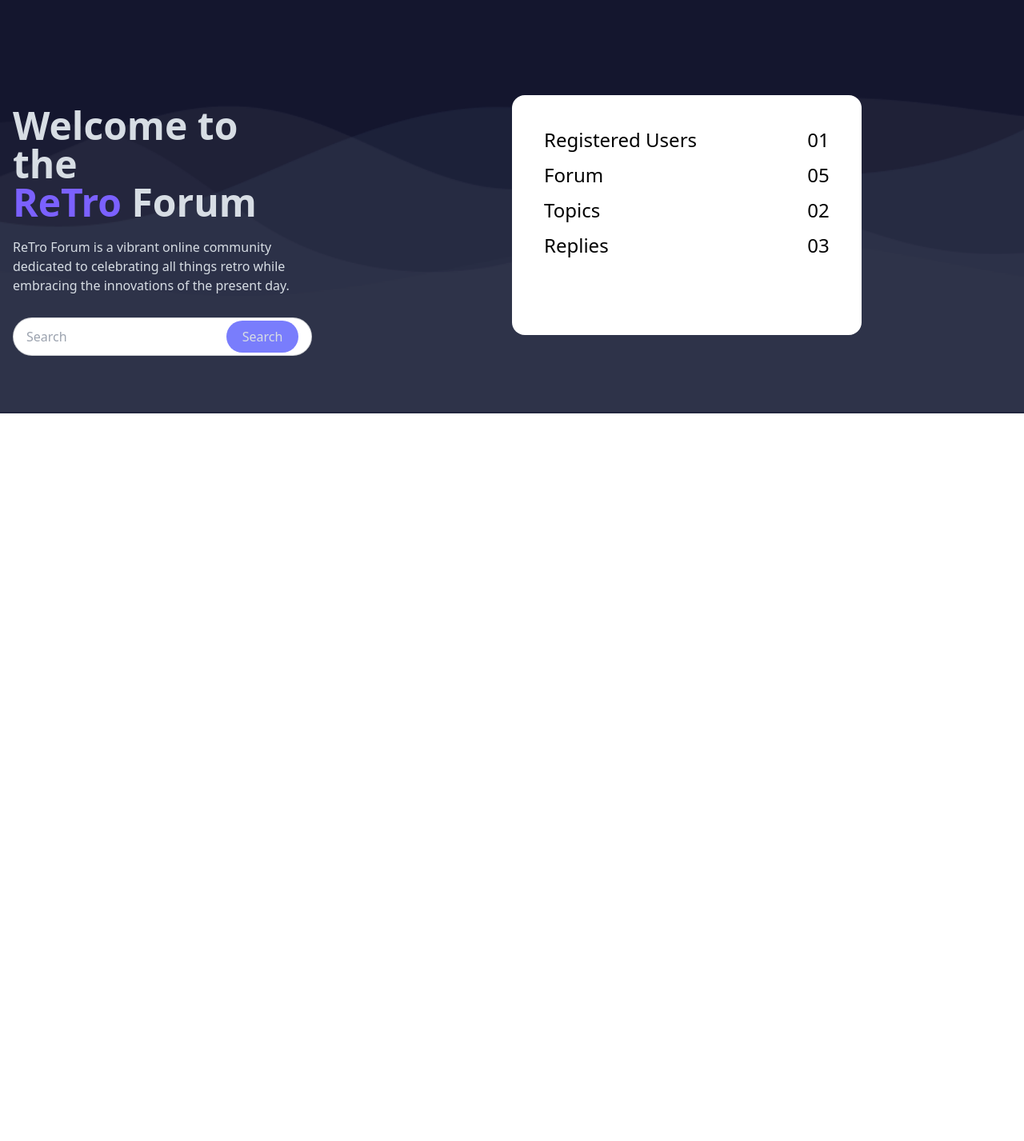
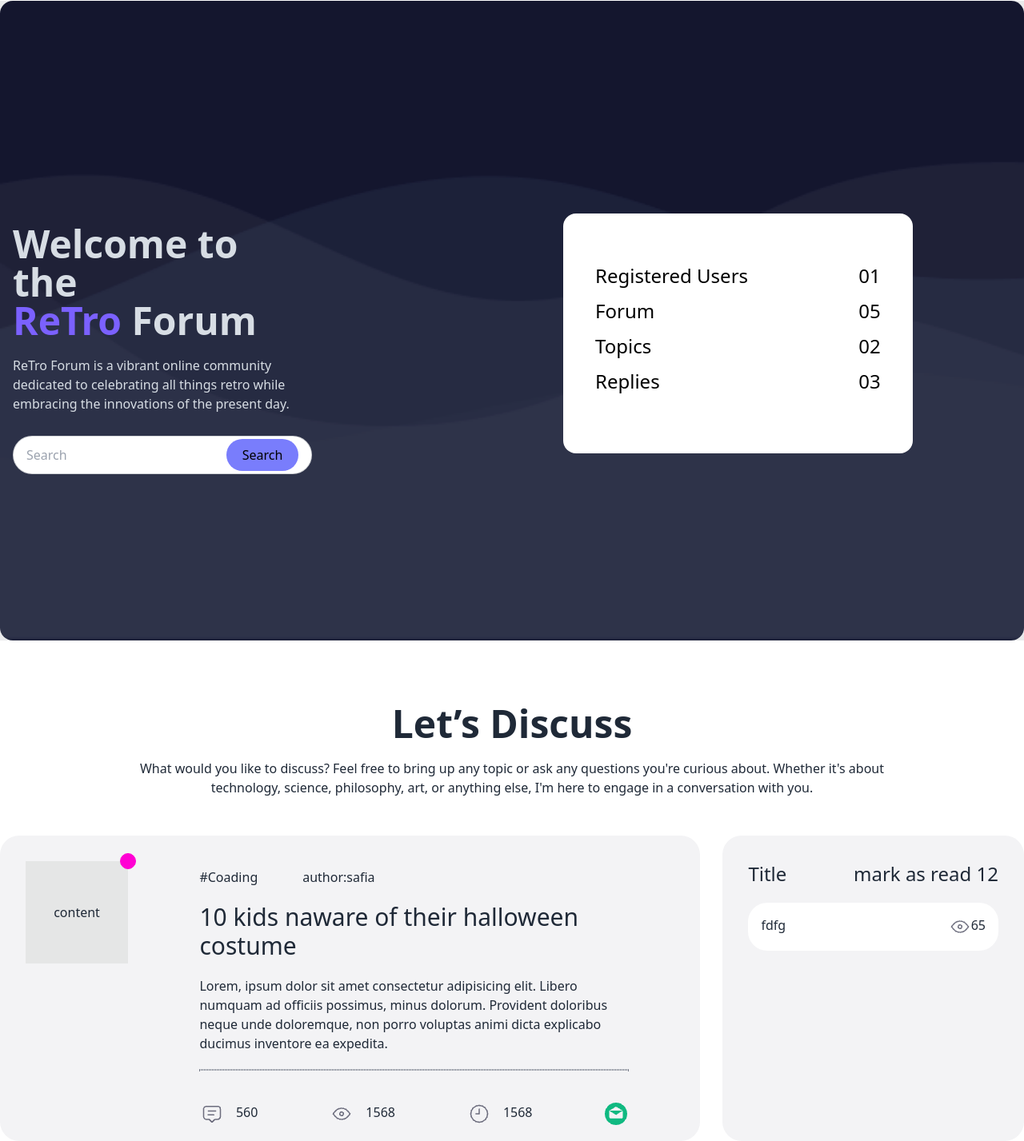
Before and after one commit to nazmul6548/assignment--6, a plain HTML site: page index.html in a window 1280 px wide. Shown: the part 123-1550 px from the top of the page at 80% size. Before the commit the page ends 800 px from the top, so only its background shows below. Drawn offline with nearby package versions, Linux system fonts and the light colour scheme.

Commit message:
main section part 1 complete

```diff
--- a/index.html
+++ b/index.html
@@ -9,15 +9,15 @@
 </head>
 <body>
 
-    <header class="container mx-auto">
+    <header class="container mx-auto mt-5">
         <!-- nav bar start-->
-        <div class="navbar bg-base-100">
-            <div class="flex-1">
-              <a class="text-3xl font-bold">ReTro</a>
+        <div class="navbar bg-base-100 flex flex-col lg:flex-row ">
+            <div class="flex-1 pb-3 lg:pb-0">
+              <a class="text-4xl font-bold">ReTro</a>
             </div>
 
 
-              <div class="menu menu-horizontal px-1 gap-6">
+              <div class="menu menu-horizontal px-1 gap-6 pb-4 lg:pb-0">
                 <div class="group inline-block relative">
                     <img src="./frame/Frame.png" alt="" class="bg-[#12132D08] p-2 rounded-full">
                     <div class="hidden group-hover:block  bg-black rounded-lg text-white py-2 px-2 absolute top-10 left-0 ">Home</div>
@@ -46,17 +46,17 @@
 
         <!-- banner start -->
         <div>
-            <div class="mt-10">
+            <div class="mt-10 ">
                <!-- hero -->
-               <div class="hero  bg-[#12132D]"  style="background-image: url(./images/bgbanner.png);">
+               <div class="hero rounded-2xl min-h-screen  bg-[#12132D]"  style="background-image: url(./images/bgbanner.png);">
                 <div class="hero-overlay bg-opacity-10"></div>
                 <div class="hero-content text-center text-neutral-content">
-                  <div class="grid grid-cols-2 justify-center items-center">
-                    <div class="w-[60%] text-left">
-                        <h1 class="pt-32 text-5xl font-bold word-spacing-2">Welcome to the <br><span class="text-[#7B61FF]">ReTro</span> Forum</h1>
+                  <div class="grid grid-cols-1 lg:grid-cols-2 justify-center items-center">
+                    <div class="w-full lg:w-[60%] text-center lg:text-left">
+                        <h1 class="pt-20 lg:pt-32 text-5xl font-bold word-spacing-2">Welcome to the <br><span class="text-[#7B61FF]">ReTro</span> Forum</h1>
                         <p class="pt-5 pb-7">ReTro Forum is a vibrant online community dedicated to celebrating all things retro while embracing the innovations of the present day.</p>
                         <div class="pb-14">
-                            <label class="input input-bordered flex items-center rounded-3xl gap-2">
+                            <label class="input input-bordered flex items-center rounded-3xl gap-2 text-black">
                                 <input type="text" class="grow " placeholder="Search" />
                                 <!-- <span class="badge badge-info">Optional</span> -->
                                 <button type="button" class="bg-[#797DFC] p-2 rounded-3xl px-5">Search</button>
@@ -64,7 +64,7 @@
 
                         </div>
                     </div>
-                    <div class=" w-[70%] h-[300px] bg-white text-black p-10 rounded-2xl mt-8">
+                    <div class=" w-full lg:w-[70%] h-[300px] bg-white text-black p-10 rounded-2xl mt-8 flex flex-col justify-center lg:ml-16">
                         <div class="flex justify-between pb-3">
                             <p class="text-2xl">Registered Users</p>
                             <p class="text-2xl">01</p>
@@ -91,7 +91,66 @@
         <!-- banner end -->
 
     </header>
-    <main>
+    <main class="container mx-auto mt-20">
+        <section>
+            <div>
+                <div>
+                    <h1 class="text-center text-5xl font-bold">Let’s Discuss</h1>
+                    <p class="text-center w-3/4 m-auto mt-5">What would you like to discuss? Feel free to bring up any topic or ask any questions you're curious about. Whether it's about technology, science, philosophy, art, or anything else, I'm here to engage in a conversation with you.</p>
+                </div>
+                <div  class=" mt-12  ">
+                    <div class="flex flex-col lg:flex-row">
+                        <div class=" bg-[#F3F3F5] rounded-3xl w-full  lg:w-[70%]">
+                            <div class="flex flex-col lg:flex-row">
+                                <div class="indicator mt-8 ml-8 ">
+                                    <span class="indicator-item badge badge-secondary"></span>
+                                    <div class="grid w-32 h-32 bg-base-300 place-items-center">content</div>
+                                  </div>
+                                  <div class=" mt-10">
+                                    <div class="flex text-left w-3/4 m-auto">
+                                        <p class="">#Coading</p>
+                                        <p class="ml-14">author:safia</p>
+
+                                      </div>
+                                      <h4 class="text-center lg:text-left text-3xl pt-5 pb-5 w-full  lg:w-3/4 m-auto">10 kids naware of their halloween costume</h4>
+                                      <p class="text-center lg:text-left pb-5 w-full lg:w-3/4 m-auto">Lorem, ipsum dolor sit amet consectetur adipisicing elit. Libero numquam ad officiis possimus, minus dolorum. Provident doloribus neque unde doloremque, non porro voluptas animi dicta explicabo ducimus inventore ea expedita.</p>
+                                      <div class="border border-dotted border-gray-500 border-1 w-3/4 m-auto">
+                                      </div>
+                                      <div class="flex justify-evenly pt-10 pb-5">
+                                        <div class="flex">
+                                            <img src="./icon/tabler-icon-message-2.png" alt="">
+                                            <p class="ml-4">560</p>
+                                          </div>
+                                          <div class="flex">
+                                            <img src="./icon/Group 16.png" alt="">
+                                            <p class="ml-4">1568</p>
+                                          </div>
+                                          <div class="flex">
+                                            <img src="./icon/Group 18.png" alt="">
+                                            <p class="ml-4">1568</p>
+                                        </div>
+                                        <img src="./icon/Group 40106.png" alt="">
+                                      </div>
+                                  </div>
+
+
+                            </div>
+                        </div>
+                        <div class="mt-5 lg:mt-0 lg:ml-7 bg-[#F3F3F5] w-full lg:w-[30%] rounded-3xl p-8">
+                            <div class="flex justify-between pb-5">
+                                <h1 class="text-2xl">Title</h1>
+                            <p class="text-2xl">mark as read <span>12</span></p>
+                            </div>
+                            <div class="flex justify-between bg-white rounded-3xl p-4">
+                                <h1>fdfg</h1>
+                                <p class="flex"><img src="./icon/Group 16.png" alt="">65</p>
+                            </div>
+                        </div>
+                    </div>
+
+                </div>
+            </div>
+        </section>
 
     </main>
 
```
Also changed, not shown: icon/Group 16.png (added), icon/Group 18.png (added), icon/Group 40106.png (added), icon/tabler-icon-message-2.png (added).
